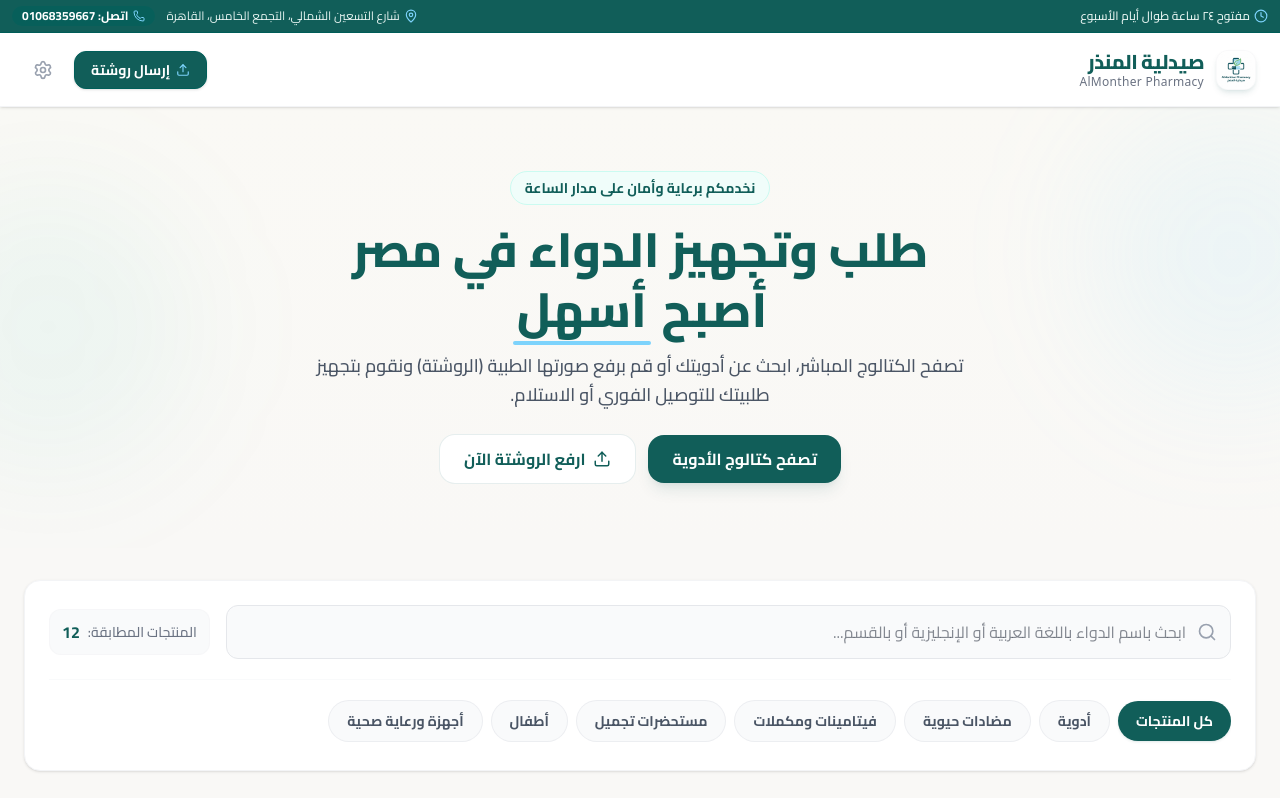
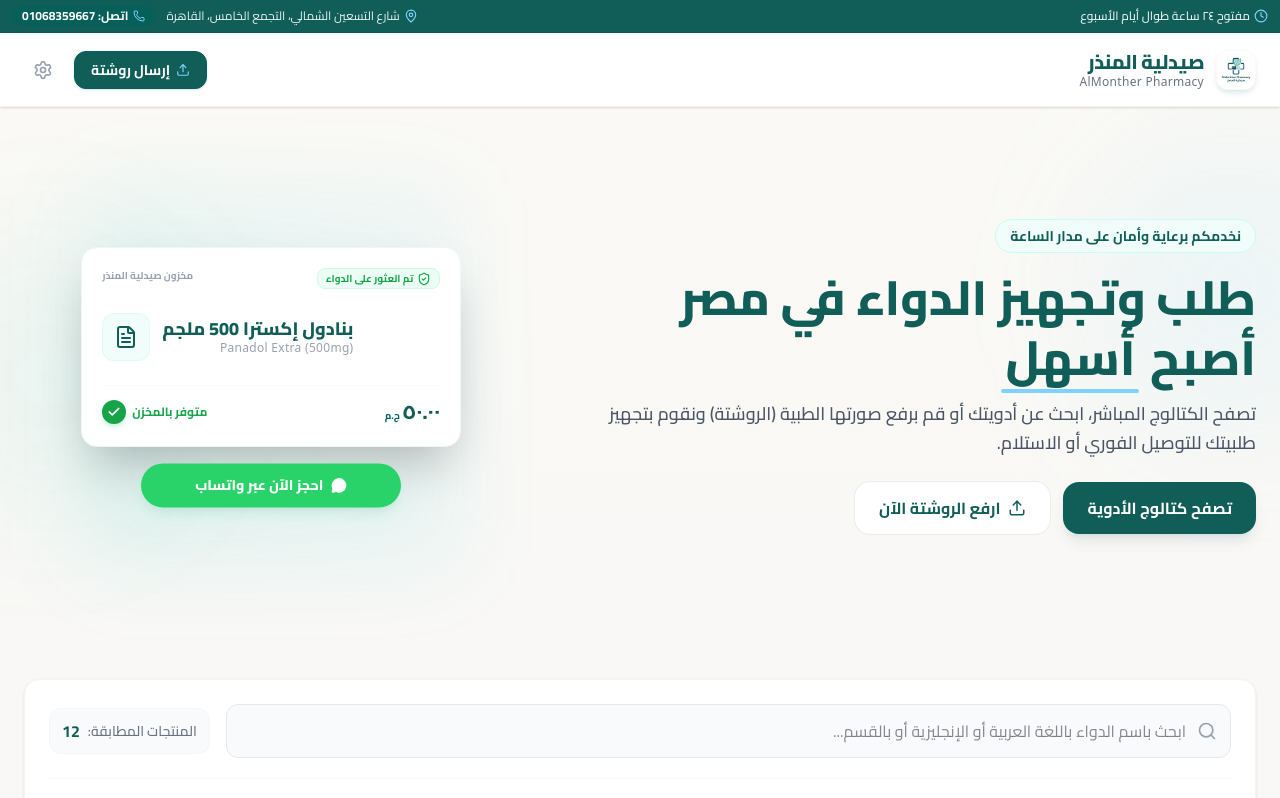
Before and after one commit to AlMonther9/local-pharmacy, a Next.js app: page / in a window 1280 px wide. Shown: the top 798 px of the page. Built offline with nearby package versions, Linux system fonts and the light colour scheme.

Commit message:
Hero micro-animation and layout grid implemented

```diff
--- a/src/components/Catalog.tsx
+++ b/src/components/Catalog.tsx
@@ -9,6 +9,7 @@ import ProductCard from './ProductCard';
 import PrescriptionModal from './PrescriptionModal';
 import ContactSection from './ContactSection';
 import Footer from './Footer';
+import PrescriptionAnimation from './PrescriptionAnimation';
 
 const containerVariants = {
   hidden: { opacity: 0 },
@@ -80,9 +81,12 @@ export default function Catalog({ initialItems, config }: CatalogProps) {
       <Header config={config} onUploadClick={() => setShowUploadModal(true)} />
 
       {/* Hero Section */}
-      <section className="relative overflow-hidden py-8 md:py-16 bg-linear-to-b from-[#FAF9F5] to-brand-bg px-4 sm:px-6">
+      <section className="relative overflow-hidden py-10 md:py-20 bg-linear-to-b from-[#FAF9F5] to-brand-bg px-4 sm:px-6">
+        <div className="max-w-7xl mx-auto grid grid-cols-1 lg:grid-cols-12 gap-10 lg:gap-8 items-center relative z-10">
+
+          {/* Right Column: Text & CTA Buttons */}
           <motion.div
-          className="max-w-5xl mx-auto text-center relative z-10"
+            className="lg:col-span-7 flex flex-col items-center lg:items-start text-center lg:text-right"
             variants={containerVariants}
             initial="hidden"
             animate="visible"
@@ -95,38 +99,52 @@ export default function Catalog({ initialItems, config }: CatalogProps) {
             </motion.span>
 
             <motion.h2
-            className="text-2xl md:text-5xl font-black text-brand-primary leading-tight mb-3"
+              className="text-2xl md:text-5xl font-black text-brand-primary leading-tight mb-3 w-full"
               variants={itemVariants}
             >
               طلب وتجهيز الدواء في مصر <br /> أصبح <span className="relative inline-block px-1">أسهل<motion.span className="absolute bottom-[-6px] right-0 left-0 h-1 bg-brand-secondary rounded-full origin-right" initial={{ scaleX: 0, opacity: 0 }} animate={{ scaleX: 1, opacity: 1 }} transition={{ delay: 0.7, duration: 0.8, ease: [0.25, 1, 0.5, 1] as any }} /></span>
             </motion.h2>
 
             <motion.p
-            className="text-xs md:text-lg text-gray-600 max-w-2xl mx-auto mb-6 font-medium leading-relaxed"
+              className="text-xs md:text-lg text-gray-600 max-w-2xl mb-6 font-medium leading-relaxed"
               variants={itemVariants}
             >
               تصفح الكتالوج المباشر، ابحث عن أدويتك أو قم برفع صورتها الطبية (الروشتة) ونقوم بتجهيز طلبيتك للتوصيل الفوري أو الاستلام.
             </motion.p>
 
             <motion.div
-            className="flex flex-col sm:flex-row justify-center items-center gap-3 max-w-md mx-auto"
+              className="flex flex-col sm:flex-row justify-center lg:justify-start items-center gap-3 w-full max-w-md"
               variants={itemVariants}
             >
               <a
                 href="#catalog"
-              className="w-full sm:w-auto bg-brand-primary hover:bg-teal-900 text-white font-bold py-3 px-6 rounded-2xl shadow-lg shadow-teal-900/10 hover:shadow-xl transition-all duration-300 text-center text-sm md:text-base"
+                className="w-full sm:w-auto bg-brand-primary hover:bg-teal-900 text-white font-bold py-3.5 px-6 rounded-2xl shadow-lg shadow-teal-900/10 hover:shadow-xl transition-all duration-300 text-center text-sm md:text-base cursor-pointer shrink-0"
               >
                 تصفح كتالوج الأدوية
               </a>
               <button
                 onClick={() => setShowUploadModal(true)}
-              className="w-full sm:w-auto bg-white hover:bg-gray-50 text-brand-primary border border-brand-primary/10 hover:border-brand-primary/30 font-bold py-3 px-6 rounded-2xl transition-all duration-300 flex items-center justify-center gap-2 cursor-pointer text-sm md:text-base"
+                className="w-full sm:w-auto bg-white hover:bg-gray-50 text-brand-primary border border-brand-primary/10 hover:border-brand-primary/30 font-bold py-3.5 px-6 rounded-2xl transition-all duration-300 flex items-center justify-center gap-2 cursor-pointer text-sm md:text-base shrink-0"
               >
                 <Upload className="w-4.5 h-4.5 text-brand-primary" />
                 <span>ارفع الروشتة الآن</span>
               </button>
             </motion.div>
           </motion.div>
+
+          {/* Left Column: Interactive Micro-Animation Container */}
+          <div className="lg:col-span-5 flex justify-center items-center w-full">
+            <motion.div
+              variants={itemVariants}
+              initial="hidden"
+              animate="visible"
+              className="w-full flex justify-center"
+            >
+              <PrescriptionAnimation />
+            </motion.div>
+          </div>
+
+        </div>
 
         {/* Subtle Decorative Elements */}
         <div className="absolute top-1/2 left-0 transform -translate-y-1/2 -translate-x-1/3 w-72 h-72 rounded-full bg-teal-500/5 blur-3xl pointer-events-none"></div>
--- /dev/null
+++ b/src/components/PrescriptionAnimation.tsx
@@ -0,0 +1,194 @@
+'use client';
+
+import React, { useState, useEffect } from 'react';
+import { motion, AnimatePresence } from 'framer-motion';
+import {
+  FileText,
+  Check,
+  MessageCircle,
+  Search,
+  ShieldCheck,
+  Sparkles,
+  HeartPulse
+} from 'lucide-react';
+
+export default function PrescriptionAnimation() {
+  const [stage, setStage] = useState<'scan' | 'match' | 'action'>('scan');
+
+  // Animation Loop Choreography
+  useEffect(() => {
+    const cycle = async () => {
+      // Stage 1: Scanning (Duration: 2.8s)
+      setStage('scan');
+      await new Promise(resolve => setTimeout(resolve, 2800));
+
+      // Stage 2: Product Match (Duration: 2.2s)
+      setStage('match');
+      await new Promise(resolve => setTimeout(resolve, 2200));
+
+      // Stage 3: Call to Action (Duration: 3.5s)
+      setStage('action');
+      await new Promise(resolve => setTimeout(resolve, 3500));
+
+      // Restart Loop
+      cycle();
+    };
+
+    cycle();
+    return () => {};
+  }, []);
+
+  return (
+    <motion.div
+      className="relative w-full max-w-[340px] sm:max-w-[380px] h-[340px] sm:h-[380px] flex items-center justify-center select-none"
+      style={{ perspective: 1200 }}
+      whileHover={{ rotateY: -6, rotateX: 6, scale: 1.02 }}
+      transition={{ type: "spring", stiffness: 200, damping: 20 }}
+    >
+      {/* Dynamic Background Glows */}
+      <div className="absolute inset-0 bg-gradient-to-tr from-teal-500/10 to-sky-400/5 rounded-3xl blur-2xl pointer-events-none" />
+
+      {/* STAGE 1: The Floating Prescription Card */}
+      <AnimatePresence mode="wait">
+        {stage === 'scan' && (
+          <motion.div
+            key="prescription-card"
+            initial={{ opacity: 0, scale: 0.9, y: 15 }}
+            animate={{ opacity: 1, scale: 1, y: 0 }}
+            exit={{ opacity: 0, scale: 0.9, y: -15 }}
+            transition={{ type: 'spring', duration: 0.6 }}
+            className="w-full bg-[#FAF9F5] border border-teal-900/10 rounded-2xl p-5 shadow-xl relative overflow-hidden flex flex-col justify-between h-[280px]"
+          >
+            {/* Vintage Grid Paper Header Pattern */}
+            <div className="absolute top-0 right-0 left-0 h-1 bg-gradient-to-l from-brand-primary to-brand-secondary" />
+
+            {/* Header */}
+            <div className="flex justify-between items-center border-b border-teal-900/5 pb-3">
+              <div className="flex items-center gap-2">
+                <div className="w-8 h-8 rounded-lg bg-teal-50 flex items-center justify-center text-brand-primary border border-teal-100/50">
+                  <HeartPulse className="w-4.5 h-4.5" />
+                </div>
+                <div>
+                  <h4 className="text-xs font-black text-brand-primary">روشتة طبية معتمدة</h4>
+                  <p className="text-[9px] text-gray-400 font-sans">EGYPT PHARMACY STANDARD</p>
+                </div>
+              </div>
+              <div className="text-[10px] font-bold text-teal-800 bg-teal-50 border border-teal-100/40 px-2 py-0.5 rounded">
+                عيادة الباطنة
+              </div>
+            </div>
+
+            {/* Doctor's Mock Scribble (RTL lines) */}
+            <div className="space-y-3.5 my-4 flex-grow text-right">
+              {/* Row 1 */}
+              <div className="flex justify-between items-center">
+                <div className="h-2 w-2/3 bg-gray-200/80 rounded-full animate-pulse" />
+                <span className="text-[10px] text-gray-400 font-bold">Rx</span>
+              </div>
+              {/* Row 2 */}
+              <div className="h-2 w-1/2 bg-gray-200/80 rounded-full" />
+              {/* Row 3 */}
+              <div className="h-2 w-3/4 bg-gray-200/80 rounded-full" />
+              {/* Row 4 */}
+              <div className="flex items-center gap-1.5 mt-2">
+                <Sparkles className="w-3 h-3 text-brand-secondary animate-pulse" />
+                <span className="text-[10px] font-bold text-brand-primary">قراءة الروشتة ذكياً...</span>
+              </div>
+            </div>
+
+            {/* Stamp Footer */}
+            <div className="flex justify-between items-end border-t border-teal-900/5 pt-2">
+              <div className="w-9 h-9 rounded-full border-2 border-dashed border-teal-600/30 flex items-center justify-center text-teal-600/30 text-[8px] font-bold uppercase rotate-12">
+                APPROVED
+              </div>
+              <div className="text-left">
+                <div className="h-1.5 w-12 bg-gray-200 rounded-full mb-1" />
+                <div className="h-1.5 w-8 bg-gray-200 rounded-full" />
+              </div>
+            </div>
+
+            {/* Glowing Laser Scan Line */}
+            <motion.div
+              initial={{ top: '0%' }}
+              animate={{ top: '99%' }}
+              transition={{ duration: 2.2, ease: "easeInOut" }}
+              className="absolute left-0 right-0 h-1 bg-gradient-to-r from-transparent via-brand-secondary to-transparent shadow-[0_0_8px_#7dd3fc]"
+            />
+          </motion.div>
+        )}
+      </AnimatePresence>
+
+      {/* STAGE 2 & 3: The Match Reveal & Action Buttons */}
+      <AnimatePresence>
+        {(stage === 'match' || stage === 'action') && (
+          <div className="absolute inset-0 flex flex-col justify-center items-center gap-4">
+
+            {/* The Product Match Card */}
+            <motion.div
+              key="match-card"
+              initial={{ opacity: 0, scale: 0.9, y: 30 }}
+              animate={{ opacity: 1, scale: 1, y: 0 }}
+              exit={{ opacity: 0, scale: 0.9, y: -20 }}
+              transition={{ type: 'spring', stiffness: 120, damping: 14 }}
+              className="w-full bg-white border border-gray-100 rounded-2xl p-5 shadow-2xl relative overflow-hidden flex flex-col justify-between h-[200px]"
+            >
+              {/* Top Details */}
+              <div className="flex justify-between items-start">
+                <span className="flex items-center gap-1 text-[10px] font-bold text-brand-success bg-emerald-50 border border-emerald-100 px-2 py-0.5 rounded-lg">
+                  <ShieldCheck className="w-3.5 h-3.5" />
+                  تم العثور على الدواء
+                </span>
+                <span className="text-[10px] font-bold text-gray-400">مخزون صيدلية المنذر</span>
+              </div>
+
+              {/* Medication Block */}
+              <div className="my-4 text-right flex gap-3 items-center justify-end">
+                <div className="text-right">
+                  <h3 className="text-base sm:text-lg font-black text-brand-primary leading-tight">
+                    بنادول إكسترا 500 ملجم
+                  </h3>
+                  <p className="text-xs text-gray-400 font-sans tracking-wide">Panadol Extra (500mg)</p>
+                </div>
+                <div className="w-12 h-12 rounded-xl bg-teal-50 border border-teal-100/50 flex items-center justify-center text-brand-primary shrink-0">
+                  <FileText className="w-6 h-6" />
+                </div>
+              </div>
+
+              {/* Price & Pulsing Check */}
+              <div className="flex justify-between items-center border-t border-gray-50 pt-3">
+                <div className="flex items-baseline gap-0.5">
+                  <span className="text-xl font-black text-brand-primary">٥٠.٠٠</span>
+                  <span className="text-[10px] font-bold text-teal-800">ج.م</span>
+                </div>
+
+                <div className="flex items-center gap-1.5">
+                  <span className="text-xs font-bold text-brand-success">متوفر بالمخزن</span>
+                  <div className="w-6 h-6 rounded-full bg-brand-success flex items-center justify-center text-white shadow-md shadow-emerald-500/20">
+                    <Check className="w-3.5 h-3.5 stroke-[3]" />
+                  </div>
+                </div>
+              </div>
+            </motion.div>
+
+            {/* STAGE 3: Low-Friction WhatsApp Action Pill */}
+            <AnimatePresence>
+              {stage === 'action' && (
+                <motion.div
+                  key="action-pill"
+                  initial={{ opacity: 0, y: 15, scale: 0.95 }}
+                  animate={{ opacity: 1, y: 0, scale: 1 }}
+                  exit={{ opacity: 0, y: 10, scale: 0.95 }}
+                  transition={{ type: 'spring', stiffness: 150, damping: 12, delay: 0.1 }}
+                  className="w-full max-w-[260px] bg-brand-whatsapp hover:bg-emerald-600 text-white font-extrabold py-3 px-4 rounded-full shadow-lg shadow-emerald-600/10 flex items-center justify-center gap-2 text-xs sm:text-sm cursor-pointer transition-colors duration-300"
+                >
+                  <MessageCircle className="w-4 h-4 fill-white" />
+                  <span>احجز الآن عبر واتساب</span>
+                </motion.div>
+              )}
+            </AnimatePresence>
+          </div>
+        )}
+      </AnimatePresence>
+    </motion.div>
+  );
+}
```
Also changed, not shown: 1 other file (tests, documents, lock files or other folders). Lines whose indentation alone changed are shown as unchanged.
